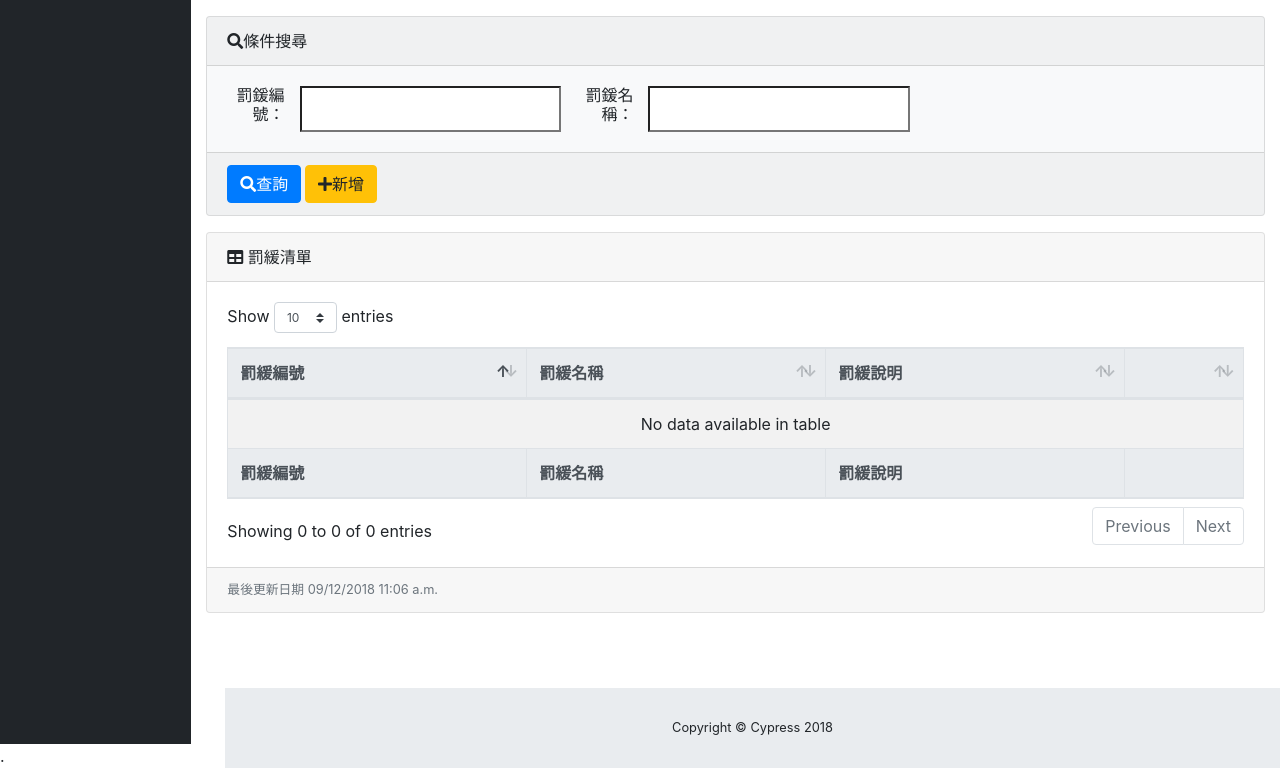
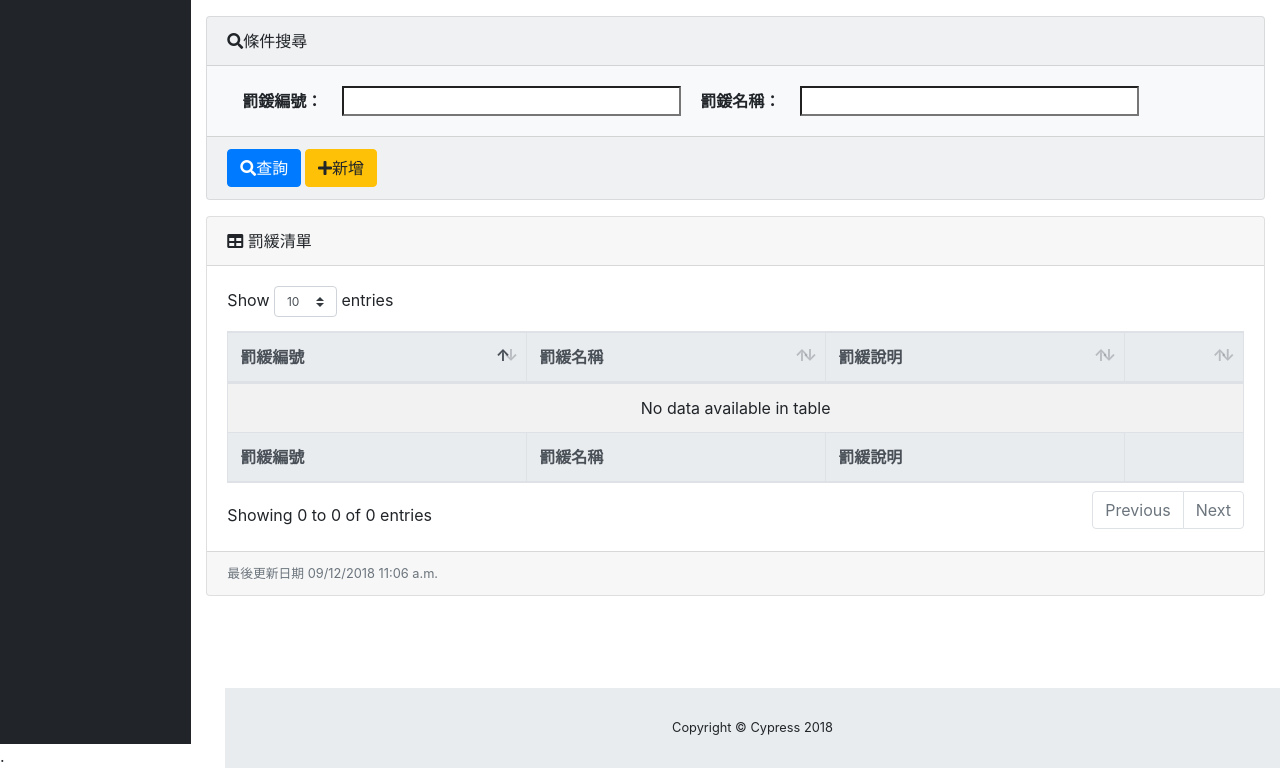
Before and after one commit to san90279/DjangoKiosk, a Django app: page /Penalty/index/ in a window 1280 px wide. Shown: the part 56-824 px from the top of the page. Run offline with Django 3.2, Linux system fonts and the light colour scheme; the visitor is signed in with stand-in values (Sample User, id 1); data that the repository does not hold is empty; some libraries are stand-ins or nearby versions.

Commit message:
Pantalty_Final

```diff
--- a/Penalty/views.py
+++ b/Penalty/views.py
@@ -16,7 +16,6 @@ def V_PenaltyIndex(request):
 def V_GetPenaltyData(request):
     searchPenaltyID = request.POST.get('searchPenaltyID')
     searchPenaltyName = request.POST.get('searchPenaltyName')
-    pgno = int(request.POST.get('pgno'))
     draw = int(request.POST.get('draw'))  # 記錄操作次數
     start = int(request.POST.get('start'))  # 起始位置
     length = int(request.POST.get('length'))  # 每頁長度
@@ -42,7 +41,7 @@ def V_GetPenaltyData(request):
     count=int(PenaltyData.count())
     paginator = Paginator(PenaltyData, length)
     try:
-        object_list = paginator.page(pgno+1).object_list
+        object_list = paginator.page(start/length+1).object_list
     except EmptyPage:
         object_list = None
     data=[{	'PenaltyID': penalty.PenaltyID,
--- a/template/Penalty/index.html
+++ b/template/Penalty/index.html
@@ -10,11 +10,11 @@
   <div class="card bg-light mb-3">
         <div class="card-header"><i class="fas fa-search"></i>條件搜尋</div>
             <div class="card-body">
-              <div class="row">
-                  <h6 class="text-right col-sm-1">罰鍰編號：</h6>
-                  <input class="rounded-0 col-sm-3" id="searchPenaltyID" name="searchPenaltyID" value="" type="text">
-                  <h6 class="text-right col-sm-1">罰鍰名稱：</h6>
-                  <input class="rounded-0 col-sm-3" id="searchPenaltyName" name="searchPenaltyName" value="" type="text">
+              <div class="w3-row">
+                  <B class="col-sm-2">罰鍰編號：</B>
+                  <input class="rounded-0 col-sm-4" id="searchPenaltyID" name="searchPenaltyID" value="" type="text">
+                  <B class="col-sm-2">罰鍰名稱：</B>
+                  <input class="rounded-0 col-sm-4" id="searchPenaltyName" name="searchPenaltyName" value="" type="text">
               </div>
             </div>
 
@@ -64,8 +64,9 @@
 
 {% block js %}
 <script type="text/javascript">
-    function tablerefresh(pg){
+    function tablerefresh(){
         $('#PenaltyTable').DataTable( {
+            destroy:true,
             "processing": true,
             "serverSide": true,
             "searching": false,
@@ -74,7 +75,6 @@
                     "url": "/Penalty/GetPenaltyData/",
                     "data":{
                       'csrfmiddlewaretoken': '{{ csrf_token }}',
-                      'pgno':pg,
                       'searchPenaltyID':$("#searchPenaltyID").val(),
                       'searchPenaltyName':$("#searchPenaltyName").val()
                     },
@@ -102,15 +102,7 @@
   }
 
   $(document).ready(function() {
-     tablerefresh(0);
-     $('#PenaltyTable').on( 'page.dt', function () {
-       var table = $('#PenaltyTable').DataTable();
-        var info = table.page.info();
-        tablerefresh(info.page);
-
-        //$('#pageInfo').html( 'Showing page: '+info.page+' of '+info.pages );
-      } );
-
-  } );
+     tablerefresh();
+    } );
 </script>
 {% endblock %}
```
